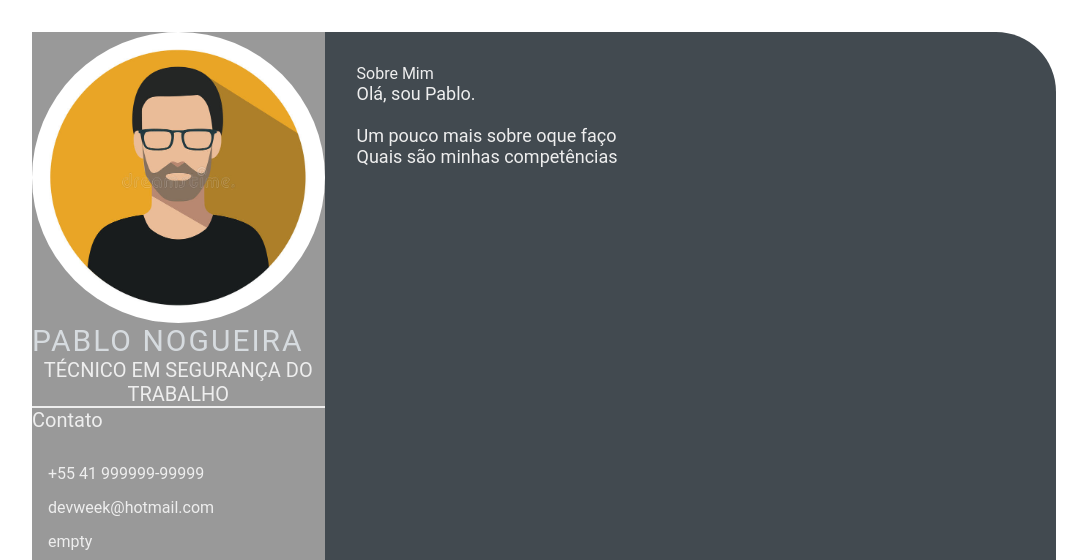
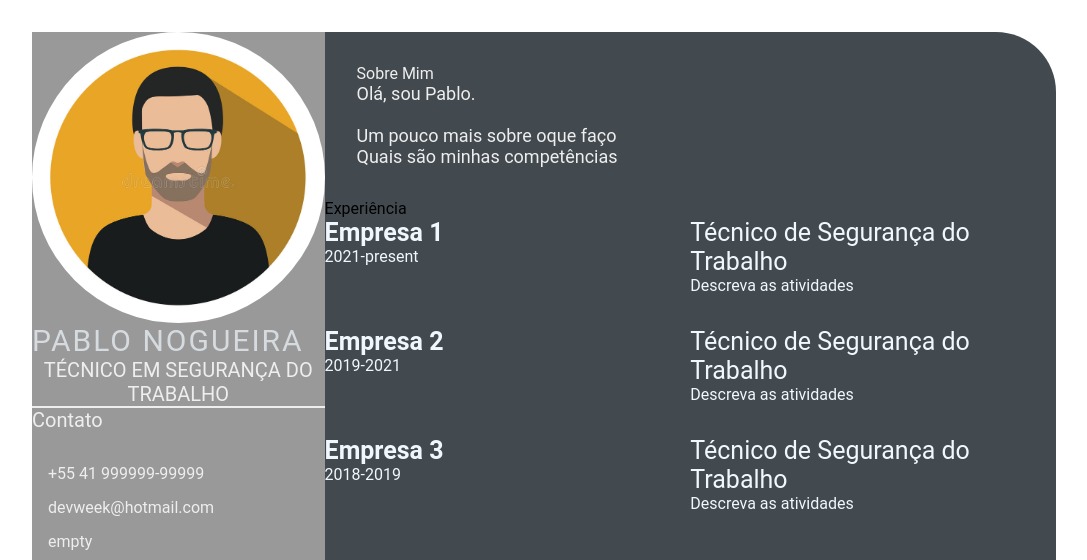
Before and after one commit to devpablitonogueira/devweekgit.github.io, a plain HTML site: page index.html in a window 1280 px wide. Shown: the top 560 px of the page, without its empty margins (96-1183 px from the left). Drawn offline with Linux system fonts and the light colour scheme.

Commit message:
inclusão de divisões de experiência

```diff
--- a/index.html
+++ b/index.html
@@ -46,6 +46,45 @@
                         </p>
                     </section>
                 </div>
+                <section class="experience gap">
+                    <div class="rigth-title">Experiência</div>
+                    <div class="experience-contents">
+                        <div class="exp-left">
+                            <p class="exp-company-name">Empresa 1</p>
+                            <p class="exp-tim-period">2021-present</p>
+                        </div>
+                        <div class="exp-right">
+                            <p class="exp-position">Técnico de Segurança do Trabalho</p>
+                            <p class="exp-dec">
+                                Descreva as atividades
+                            </p>
+                        </div>
+                    </div>
+                    <div class="experience-contents">
+                        <div class="exp-left">
+                            <p class="exp-company-name">Empresa 2</p>
+                            <p class="exp-tim-period">2019-2021</p>
+                        </div>
+                        <div class="exp-right">
+                            <p class="exp-position">Técnico de Segurança do Trabalho</p>
+                            <p class="exp-dec">
+                                Descreva as atividades
+                            </p>
+                        </div>
+                    </div>
+                    <div class="experience-contents">
+                        <div class="exp-left">
+                            <p class="exp-company-name">Empresa 3</p>
+                            <p class="exp-tim-period">2018-2019</p>
+                        </div>
+                        <div class="exp-right">
+                            <p class="exp-position">Técnico de Segurança do Trabalho</p>
+                            <p class="exp-dec">
+                                Descreva as atividades
+                            </p>
+                        </div>
+                    </div>
+                </section>
             </section>
     </main>
 
--- a/style.css
+++ b/style.css
@@ -101,3 +101,38 @@
     font-size: 18px;
     color: #eeeeee;
 }
+
+.experience-contents,
+.education-contents,
+.awards-contents {
+    display: grid;
+    grid-template-columns: repeat(2, 1fr);
+    padding-bottom: 2rem;
+    color: #F1F8FD;
+}
+
+.exp-company-name,
+.education-school-name,
+.awards-company-name {
+    font-size: 25px;
+    font-weight: bold;
+}
+
+.exp-time-period,
+.educationp-time-period,
+.awards-time-period {
+    font-size: 18px;
+}
+
+.exp-position,
+.education-subject,
+.awards-name {
+    font-size: 25px;
+}
+
+.exp-desc,
+.education-desc,
+.awards-desc {
+    font-size: 16px;
+    padding-left: 5px;
+}
```
